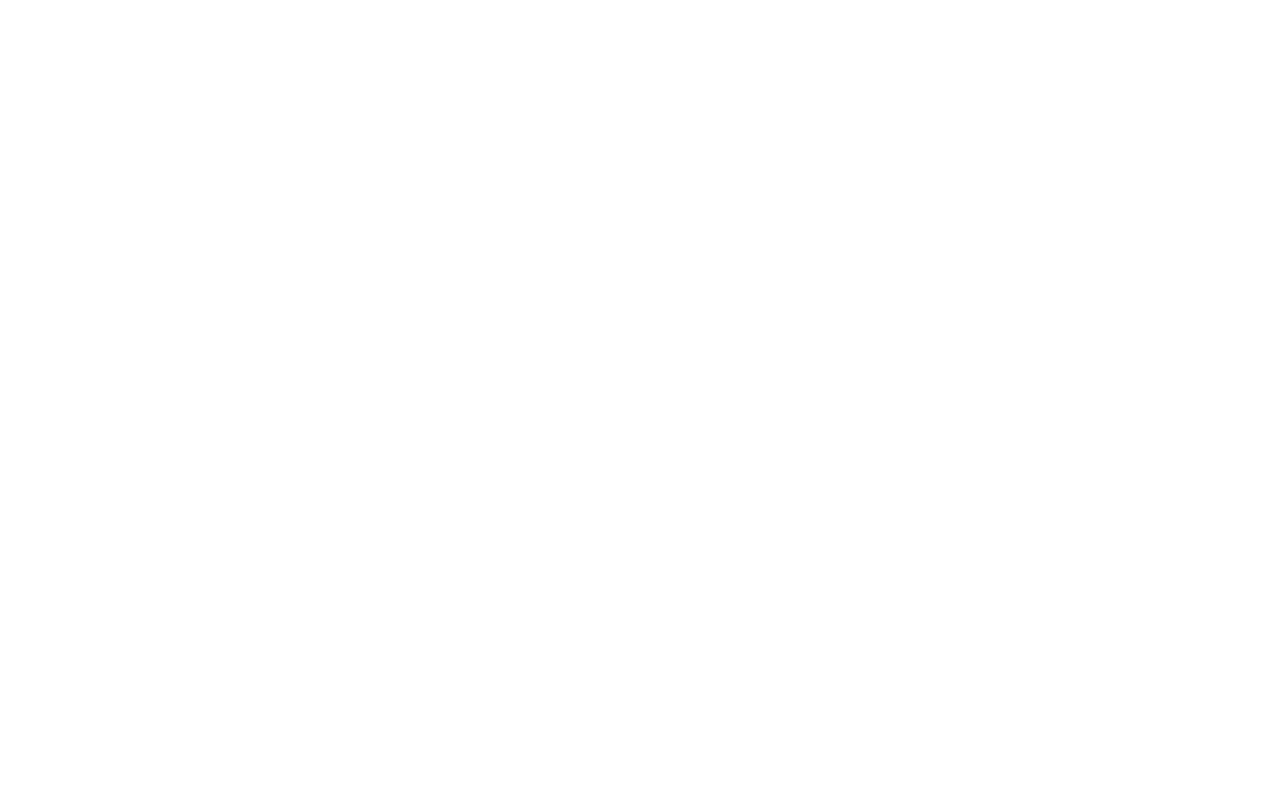
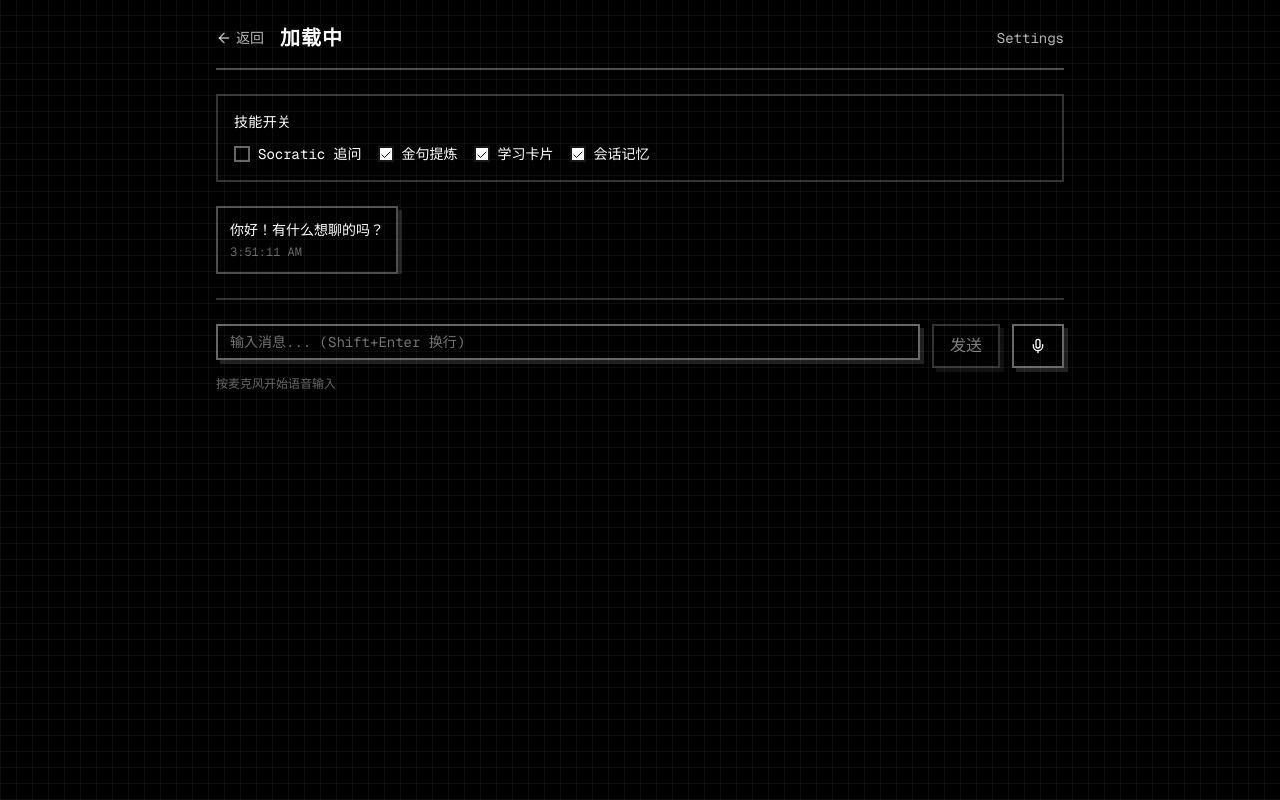
Before and after one commit to huccct/ThinkAndSpeak, a Next.js app in the folder frontend/: page /chat/1 in a window 1280 px wide. Before the commit this address had no page. Built offline with nearby package versions, Linux system fonts and the light colour scheme; no server answers.

Commit message:
feat: add create conversation

```diff
--- a/frontend/src/app/chat/[id]/page.tsx
+++ b/frontend/src/app/chat/[id]/page.tsx
@@ -3,37 +3,55 @@
 import { useEffect, useMemo, useState, use } from "react";
 import { useRouter } from "next/navigation";
 import Link from "next/link";
-import { getCharacter } from "@/lib/characters";
 import { SkillToggle } from "@/lib/skills";
 import { Input } from "@/components/ui/input";
 import { Checkbox } from "@/components/ui/checkbox";
+import { Mic, Square, ArrowLeft } from "lucide-react";
+import {
+  useCharacters,
+  useCharactersLoad,
+} from "@/modules/characters/characters.store";
 
 type Msg = { role: "user" | "assistant"; content: string; timestamp?: number };
 
 export default function ChatPage({ params }: { params: Promise<{ id: string }> }) {
   const router = useRouter();
   const resolvedParams = use(params);
-  const ch = useMemo(() => getCharacter(resolvedParams.id), [resolvedParams.id]);
+  const list = useCharacters();
+  const load = useCharactersLoad();
+  const ch = useMemo(() => list.find((c) => c.id === resolvedParams.id), [list, resolvedParams.id]);
   const [skills, setSkills] = useState<SkillToggle>({
     socratic: resolvedParams.id === "socrates",
     quotes: true,
     flashcards: true,
     memory: true,
   });
-  const [messages, setMessages] = useState<Msg[]>([
-    {
-      role: "assistant",
-      content: `你好！我是${ch?.name}。${ch?.sampleTopics[0] || "有什么想聊的吗？"}`,
-      timestamp: Date.now(),
-    },
-  ]);
+  const [messages, setMessages] = useState<Msg[]>([]);
   const [input, setInput] = useState("");
   const [recording, setRecording] = useState(false);
   const [sending, setSending] = useState(false);
 
   useEffect(() => {
-    if (!ch) router.replace("/");
-  }, [ch, router]);
+    if (list.length === 0) {
+      load();
+    }
+  }, [list.length, load]);
+
+  useEffect(() => {
+    if (messages.length === 0) {
+      const greet = `你好！${ch ? `我是${ch.name}。` : ""}${
+        // @ts-ignore backwards compat for static characters structure if present
+        ch?.sample_topics?.[0] || ch?.sampleTopics?.[0] || "有什么想聊的吗？"
+      }`;
+      setMessages([
+        {
+          role: "assistant",
+          content: greet,
+          timestamp: Date.now(),
+        },
+      ]);
+    }
+  }, [ch, messages.length]);
 
   function handleSendText() {
     if (!input.trim() || sending) return;
@@ -70,7 +88,6 @@ export default function ChatPage({ params }: { params: Promise<{ id: string }> }
     }
   }
 
-  if (!ch) return null;
 
   return (
     <div
@@ -86,13 +103,22 @@ export default function ChatPage({ params }: { params: Promise<{ id: string }> }
           <div className="flex items-center gap-4">
             <Link
               href="/"
-              className="text-sm text-white/70 hover:text-white transition-colors"
+              className="flex items-center gap-1 text-sm text-white/70 hover:text-white transition-colors"
             >
-              ← 返回
+              <ArrowLeft className="h-4 w-4" />
+              返回
             </Link>
             <div>
-              <h1 className="text-xl font-semibold uppercase tracking-wider">{ch.name}</h1>
-              <p className="text-sm text-white/60">{ch.sampleTopics.slice(0, 2).join(" · ")}</p>
+              <h1 className="text-xl font-semibold uppercase tracking-wider">{ch?.name ?? "加载中"}</h1>
+              <p className="text-sm text-white/60">
+                {(
+                  // 兼容不同字段命名
+                  (ch && (// @ts-ignore legacy
+                    ch.sample_topics || ch.sampleTopics || ch.topics)) || []
+                )
+                  .slice(0, 2)
+                  .join(" · ")}
+              </p>
             </div>
           </div>
           <Link href="/settings" className="text-sm text-white/70 hover:text-white transition-colors">
@@ -205,7 +231,7 @@ export default function ChatPage({ params }: { params: Promise<{ id: string }> }
                   : "border-white/40 hover:border-white/60 hover:bg-white/10"
               }`}
             >
-              {recording ? "⏹" : "🎙"}
+              {recording ? <Square className="h-4 w-4" /> : <Mic className="h-4 w-4" />}
             </button>
           </div>
           <div className="mt-2 text-xs text-white/40">
--- a/frontend/src/app/page.tsx
+++ b/frontend/src/app/page.tsx
@@ -1,7 +1,7 @@
 "use client";
 
 import Link from "next/link";
-import { useEffect } from "react";
+import { useEffect, useState } from "react";
 import { Input } from "@/components/ui/input";
 import { Card, CardContent, CardDescription, CardHeader, CardTitle } from "@/components/ui/card";
 import { Badge } from "@/components/ui/badge";
@@ -14,8 +14,12 @@ import {
   useCharactersLoad,
   useCharactersSetQuery,
 } from "@/modules/characters/characters.store";
+import { createConversation } from "@/modules/chat/chat.service";
+import { useRouter } from "next/navigation";
 
 export default function Home() {
+  const router = useRouter();
+  const [creatingId, setCreatingId] = useState<string | null>(null);
   const list = useCharacters();
   const loading = useCharactersLoading();
   const error = useCharactersError();
@@ -119,12 +123,23 @@ export default function Home() {
                         ))}
                       </div>
                       <div className="mt-4">
-                        <Link
-                          href={`/chat/${c.id}`}
-                          className="block w-full rounded-none border-2 border-white/40 px-4 py-2 text-center text-sm text-white transition-colors hover:border-white/80 hover:bg-white/10 shadow-[4px_4px_0_0_#ffffff20]"
+                        <button
+                          onClick={async () => {
+                            try {
+                              setCreatingId(c.id);
+                              const conversationId = await createConversation(c.id);
+                              router.push(`/chat/${c.id}?session=${conversationId}`);
+                            } catch (e) {
+                              console.error(e);
+                            } finally {
+                              setCreatingId(null);
+                            }
+                          }}
+                          disabled={creatingId === c.id}
+                          className="w-full rounded-none border-2 border-white/40 px-4 py-2 text-center text-sm text-white transition-colors hover:border-white/80 hover:bg-white/10 shadow-[4px_4px_0_0_#ffffff20] disabled:opacity-50"
                         >
-                          开始对话
-                        </Link>
+                          {creatingId === c.id ? "创建会话中…" : "开始对话"}
+                        </button>
                       </div>
                     </CardContent>
                   </Card>
--- /dev/null
+++ b/frontend/src/modules/chat/chat.api.ts
@@ -0,0 +1,10 @@
+import { http } from '@/lib/http';
+import type { CreateConversationRequest, CreateConversationResponse } from './chat.types';
+
+/**
+ * create conversation
+ */
+export const chatApi = {
+  createConversation: (payload: CreateConversationRequest) =>
+    http.post<CreateConversationResponse>('/api/chat/conversations', payload),
+};
--- /dev/null
+++ b/frontend/src/modules/chat/chat.service.ts
@@ -0,0 +1,9 @@
+import { chatApi } from './chat.api';
+
+const FIXED_USER_ID = 'demo-user-0001';
+
+export async function createConversation(characterId: string): Promise<string> {
+  const res = await chatApi.createConversation({ characterId, userId: FIXED_USER_ID });
+  if (res.code !== 0) throw new Error(res.message || 'create conversation failed');
+  return res.data.conversationId;
+}
--- /dev/null
+++ b/frontend/src/modules/chat/chat.types.ts
@@ -0,0 +1,12 @@
+export type CreateConversationRequest = {
+  characterId: string;
+  userId: string;
+};
+
+export type CreateConversationResponse = {
+  code: number;
+  message: string;
+  data: {
+    conversationId: string;
+  };
+};
```
